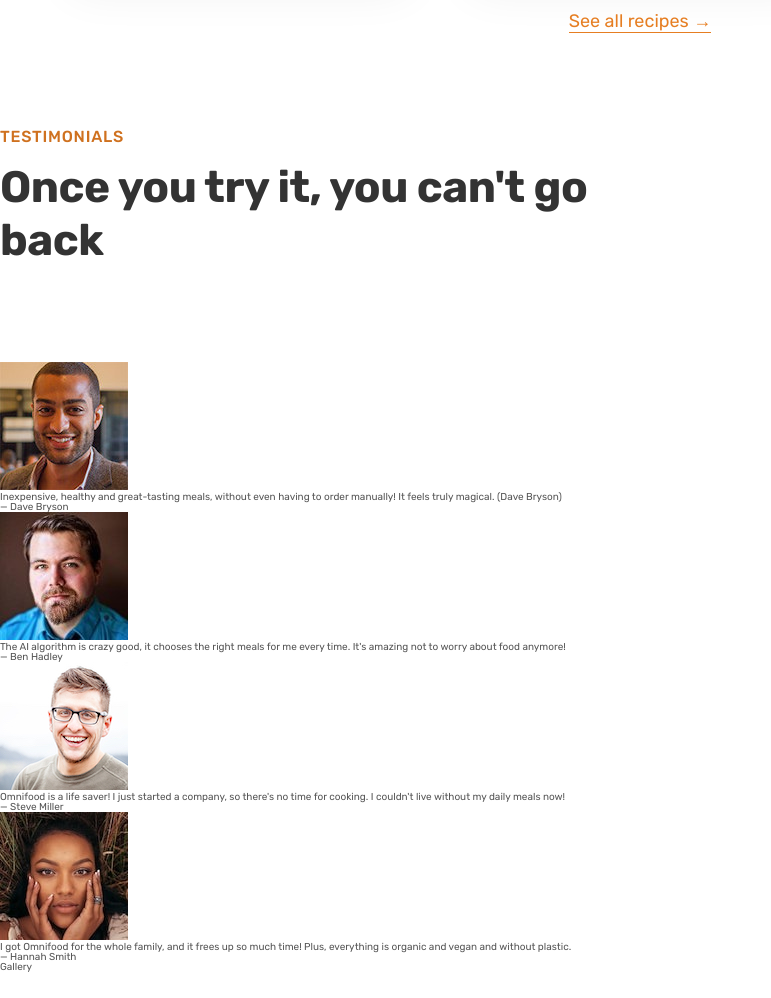
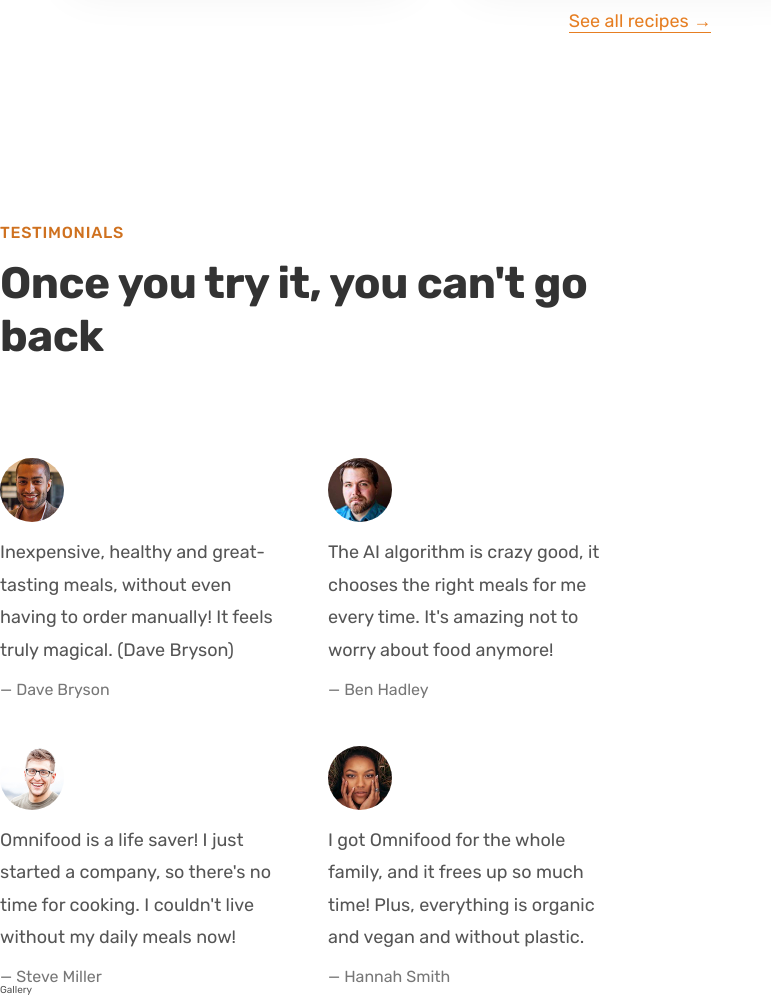
Before and after one commit to DanCodeCraft/Omnifood, a plain HTML site: page Omnifood-Desktop/index.html in a window 1280 px wide. Shown: the part 3400-4398 px from the top of the page, without its empty margins (0-771 px from the left). Before the commit the page ends 4373 px from the top, so only its background shows below. Drawn offline with nearby package versions, Linux system fonts and the light colour scheme.

Commit message:
Add files via upload

```diff
--- a/Omnifood-Desktop/css/style.css
+++ b/Omnifood-Desktop/css/style.css
@@ -323,3 +323,34 @@
   width: 3rem;
   color: #e67e22;
 }
+
+/* ************************ */
+/* TESTIMONIALS SECTION */
+/* ************************ */
+
+.section-testimonials {
+  padding: 9.6rem 0;
+}
+
+.testimonials {
+  display: grid;
+  grid-template-columns: 1fr 1fr;
+  gap: 4.8rem;
+}
+
+.testimonial-img {
+  width: 6.4rem;
+  border-radius: 50%;
+  margin-bottom: 1.2rem;
+}
+
+.testimonial-text {
+  font-size: 1.8rem;
+  line-height: 1.8;
+  margin-bottom: 1.6rem;
+}
+
+.testimonial-name {
+  font-size: 1.6rem;
+  color: #777;
+}
```
